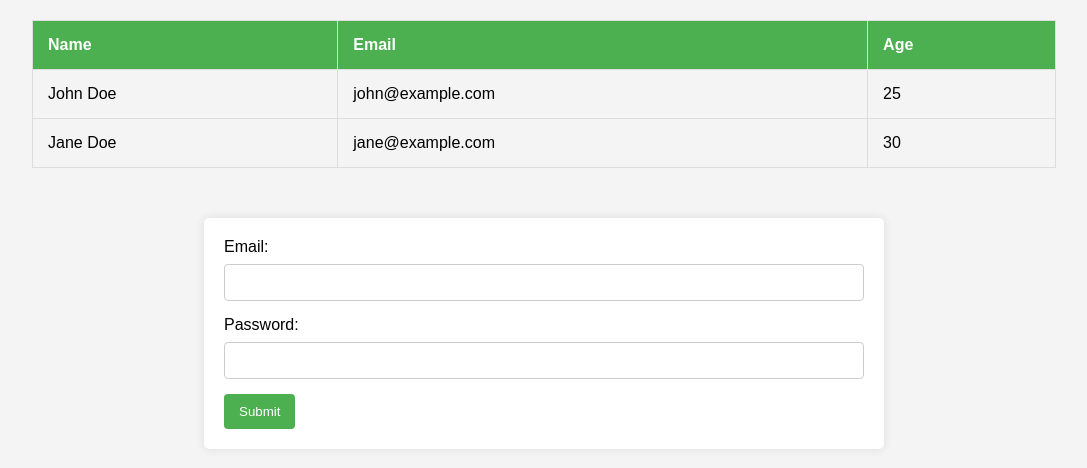
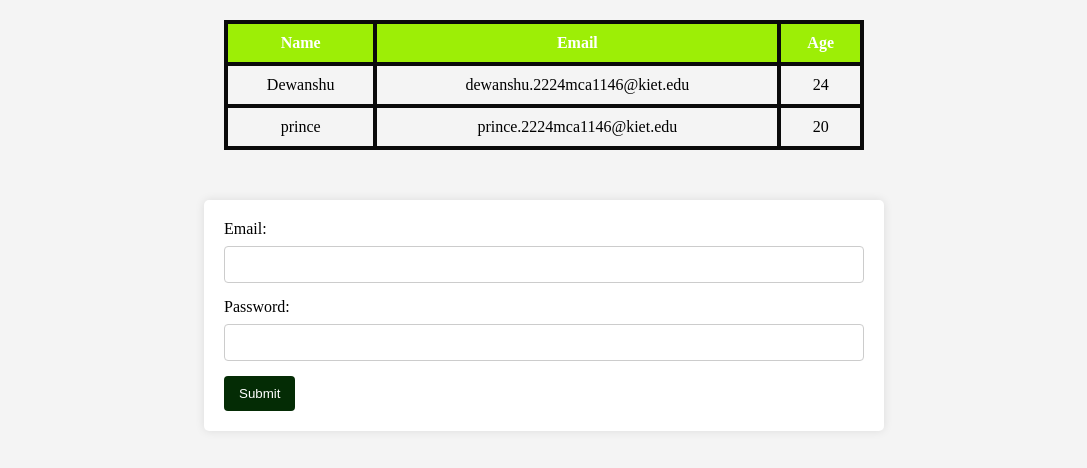
Before and after one commit to dewanshukaushik/college_Internship, a plain HTML site: page task_1/index.html in a window 1280 px wide. Shown: the whole page, without its empty margins (96-1183 px from the left). Drawn offline with Linux system fonts and the light colour scheme.

Commit message:
Update index.html

```diff
--- a/task_1/index.html
+++ b/task_1/index.html
@@ -5,29 +5,29 @@
     <meta name="viewport" content="width=device-width, initial-scale=1.0">
     <style>
         body {
-            font-family: Arial, sans-serif;
+            font-family: 'Times New Roman', Times, serif;
             background-color: #f4f4f4;
             margin: 0;
             padding: 0;
         }
 
         table {
-            width: 80%;
+            width: 50%;
             margin: 20px auto;
             border-collapse: collapse;
         }
 
         table, th, td {
-            border: 1px solid #ddd;
+            border: 4px solid #0a0a0a;
         }
 
         th, td {
-            padding: 15px;
-            text-align: left;
+            padding: 10px;
+            text-align: center;
         }
 
         th {
-            background-color: #4CAF50;
+            background-color: #9dee06;
             color: white;
         }
 
@@ -55,7 +55,7 @@
         }
 
         button {
-            background-color: #4CAF50;
+            background-color: #042c05;
             color: white;
             padding: 10px 15px;
             border: none;
@@ -63,9 +63,7 @@
             cursor: pointer;
         }
 
-        button:hover {
-            background-color: #45a049;
-        }
+
     </style>
     <title>Table & Login Form</title>
 </head>
@@ -78,14 +76,14 @@
             <th>Age</th>
         </tr>
         <tr>
-            <td>John Doe</td>
-            <td>john@example.com</td>
-            <td>25</td>
+            <td>Dewanshu </td>
+            <td>dewanshu.2224mca1146@kiet.edu</td>
+            <td>24</td>
         </tr>
         <tr>
-            <td>Jane Doe</td>
-            <td>jane@example.com</td>
-            <td>30</td>
+            <td>prince</td>
+            <td>prince.2224mca1146@kiet.edu</td>
+            <td>20</td>
         </tr>
     </table>
 
```
